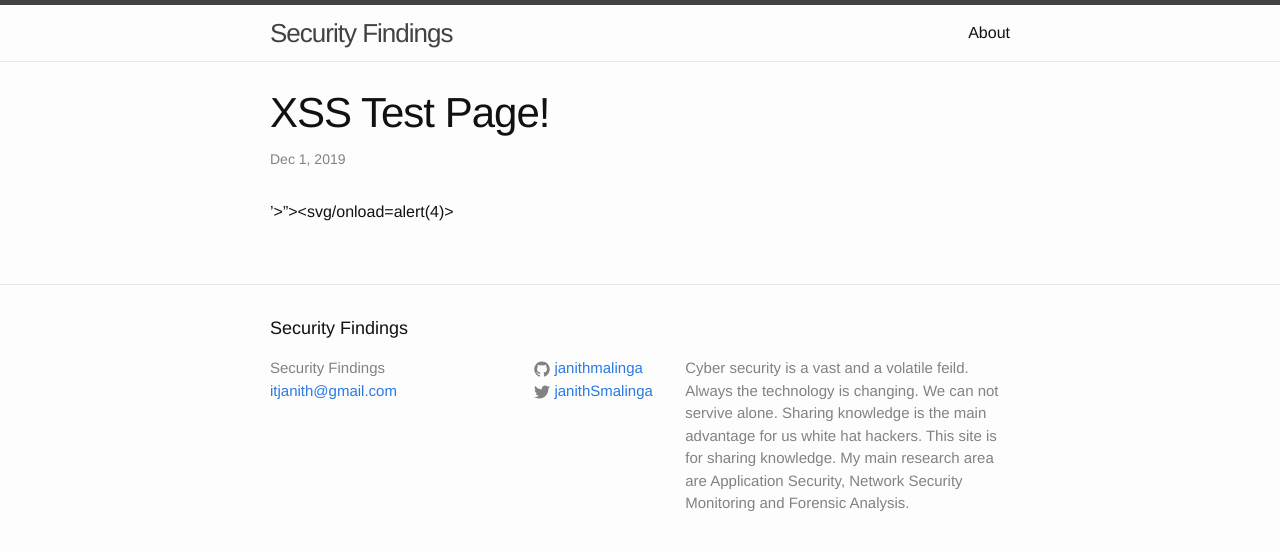
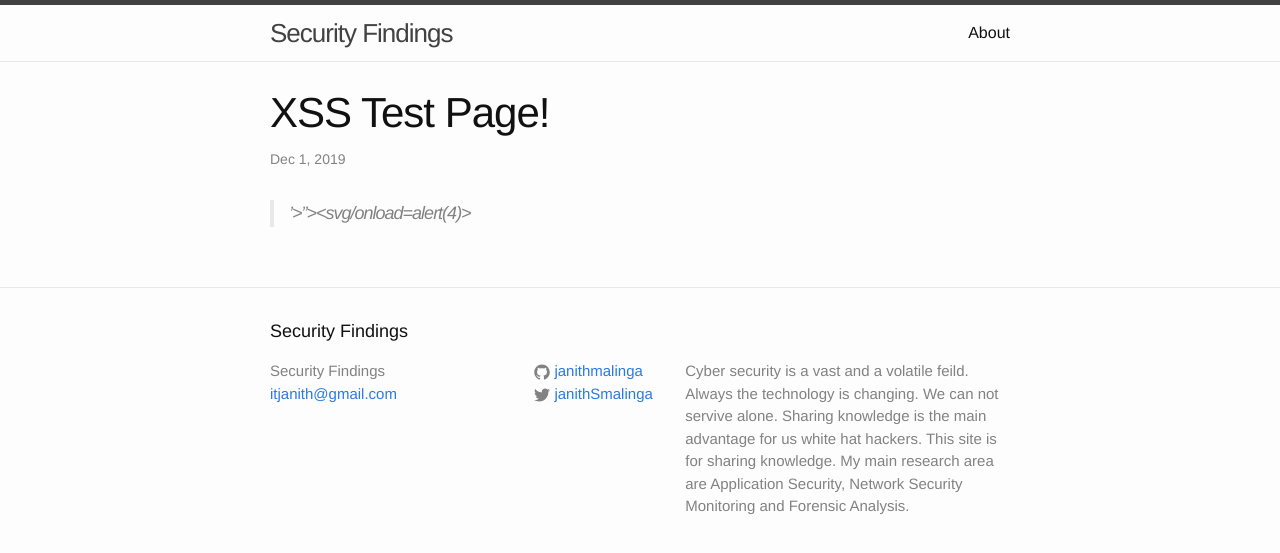
Before and after one commit to janithmalinga/janithmalinga.github.io, a Jekyll site: the page built from _posts/2019-12-01-XSS-Test-Page.md, in a window 1280 px wide. Shown: the top 553 px of the page. Built offline with Jekyll 4.4.1, drawn with Linux system fonts in a browser that asks for light colours.

Commit message:
Update 2019-12-01-XSS-Test-Page.md

```diff
--- a/_posts/2019-12-01-XSS-Test-Page.md
+++ b/_posts/2019-12-01-XSS-Test-Page.md
@@ -6,4 +6,4 @@ categories: jekyll update
 ---
 
 
-'>"><svg/onload=alert(4)>
+>'>"><svg/onload=alert(4)>
```
